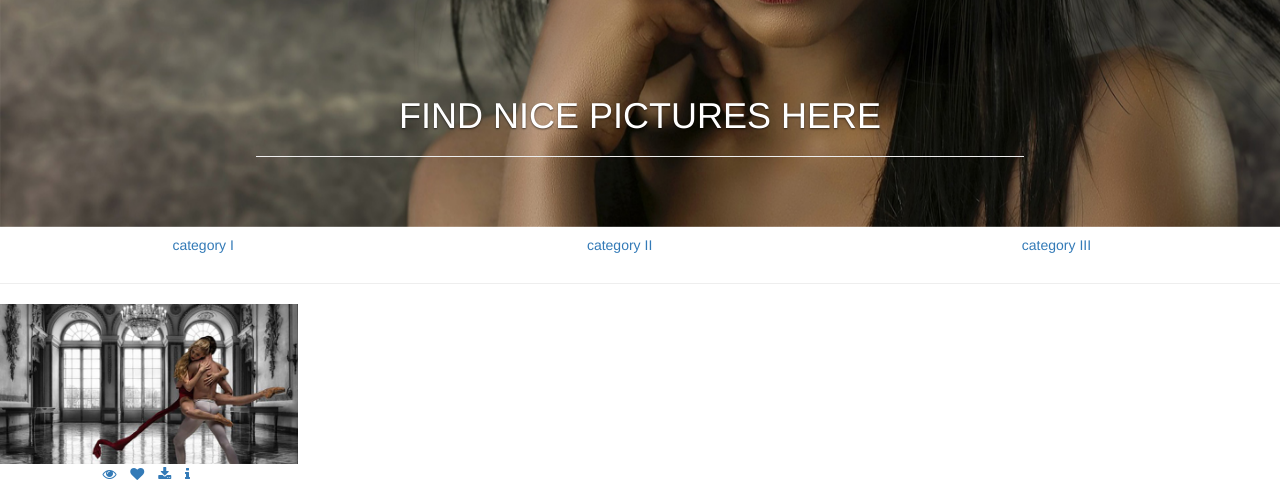
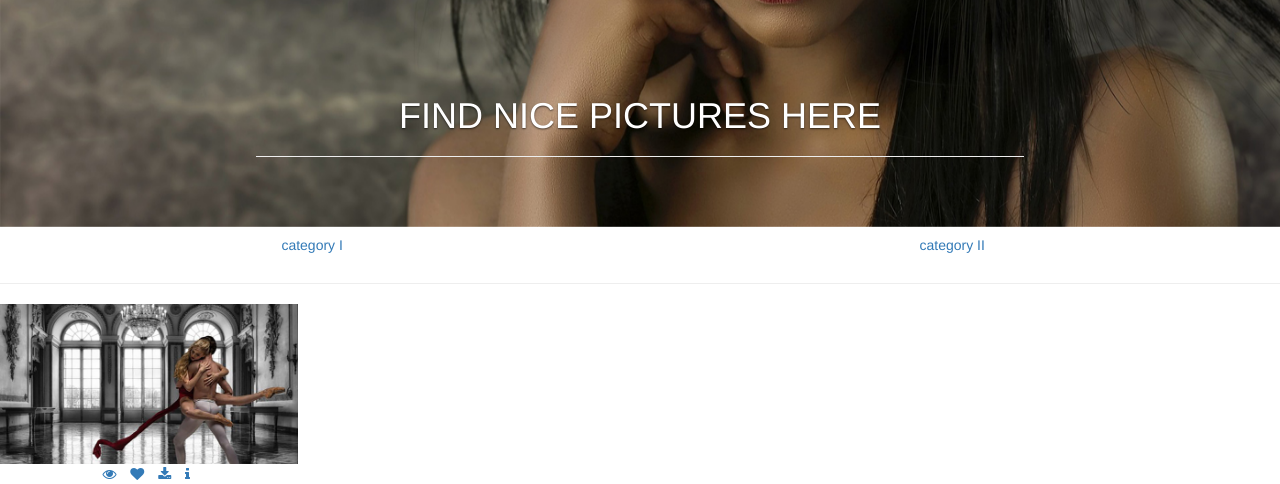
Before and after one commit to BehnamGolmohammadi/Photo, a Django app: page / in a window 1280 px wide. Shown: the part 450-934 px from the top of the page. Run offline with Django 3.2, Linux system fonts and the light colour scheme; some libraries are stand-ins or nearby versions.

Commit message:
Move some part to Album.html

```diff
--- a/templates/website/Website-Album.html
+++ b/templates/website/Website-Album.html
@@ -1,5 +1,19 @@
 {% load static %}
 
+<div id="index-body">
+
+  <!-- Pictures Navigation table -->
+  <div class="table-responsive">
+    <table class="table text-center">
+      <thead>
+        <tr>
+          <td><a class="link active" href="#category1" data-toggle="tab">category I</a></td>
+          <td><a class="link" href="#category2" data-toggle="tab">category II</a></td>
+        </tr>
+      </thead>
+    </table>
+    <hr>
+  </div>
   <!-- Navigation Table Content -->
   <div class="tab-content">
 
@@ -8,14 +22,13 @@
       <div class="row popup-gallery">
         <div class="col-xs-12 col-sm-6 col-md-3">
           <div class="sol">
-                    <img class="img-responsive" src="{% static 'images/index/portfolio/1.jpg' %}"
-                        alt="First category picture">
-                    <div class="behind">
-                        <div class="head text-center">
-                            <ul class="list-inline">
-                                <li>
-                                    <a class="gallery" href="{% static 'images/index/gallery/1.jpg' %}"
-                                        data-toggle="tooltip" data-original-title="Quick View">
+            <img class="img-responsive" src="{% static 'images/index/portfolio/1.jpg' %}" alt="First category picture">
+            <div class="behind">
+              <div class="head text-center">
+                <ul class="list-inline">
+                  <li>
+                    <a class="gallery" href="{% static 'images/index/gallery/1.jpg' %}" data-toggle="tooltip"
+                      data-original-title="Quick View">
                       <i class="fa fa-eye"></i>
                     </a>
                   </li>
--- a/templates/website/index.html
+++ b/templates/website/index.html
@@ -46,21 +46,6 @@
     </div>
   </div>
 
-  <div id="index-body">
-    <!-- Pictures Navigation table -->
-    <div class="table-responsive">
-      <table class="table text-center">
-        <thead>
-          <tr>
-            <td><a class="link active" href="#category1" data-toggle="tab">category I</a></td>
-            <td><a class="link" href="#category2" data-toggle="tab">category II</a></td>
-            <td><a class="link" href="#category3" data-toggle="tab">category III</a></td>
-          </tr>
-        </thead>
-      </table>
-      <hr>
-    </div>
-
     {% include 'website/Website-Album.html' %}
 
     {% include 'website/Website-Newslatter.html' %}
```
Lines whose indentation alone changed are shown as unchanged.
